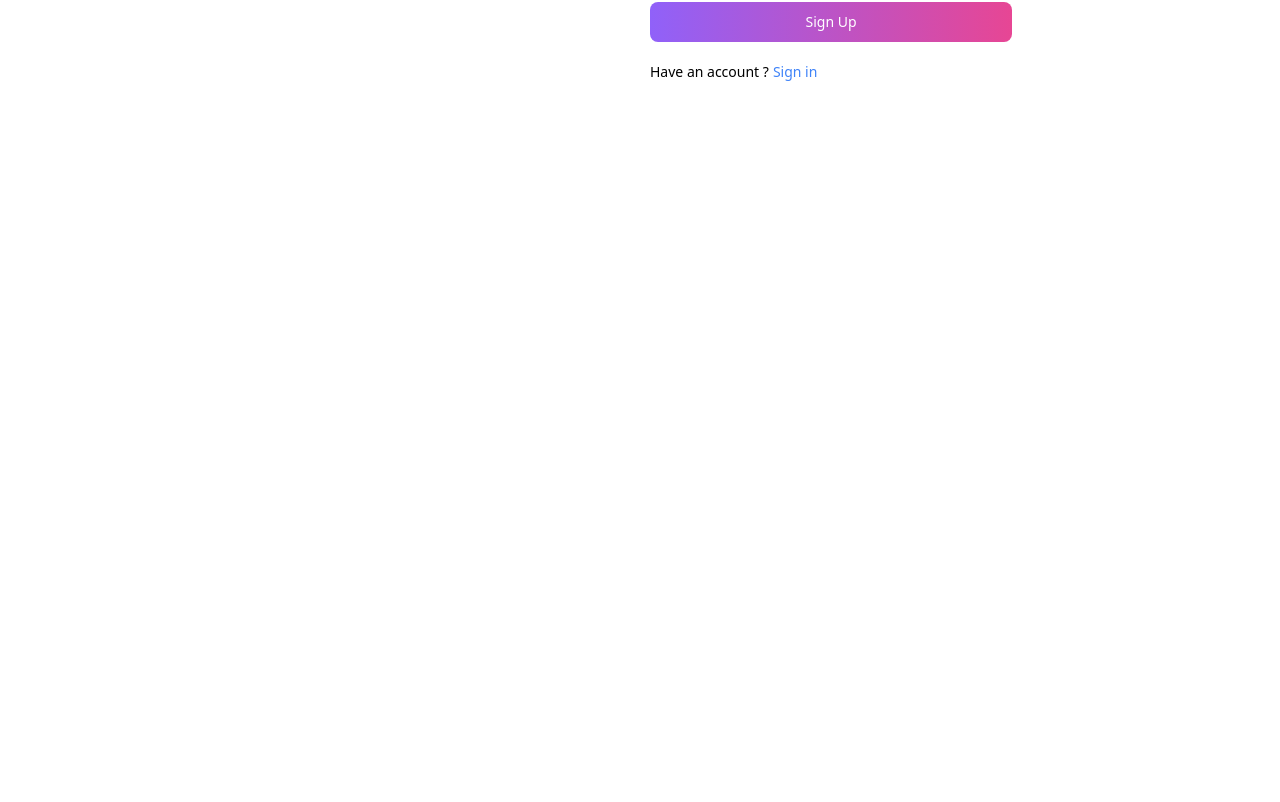
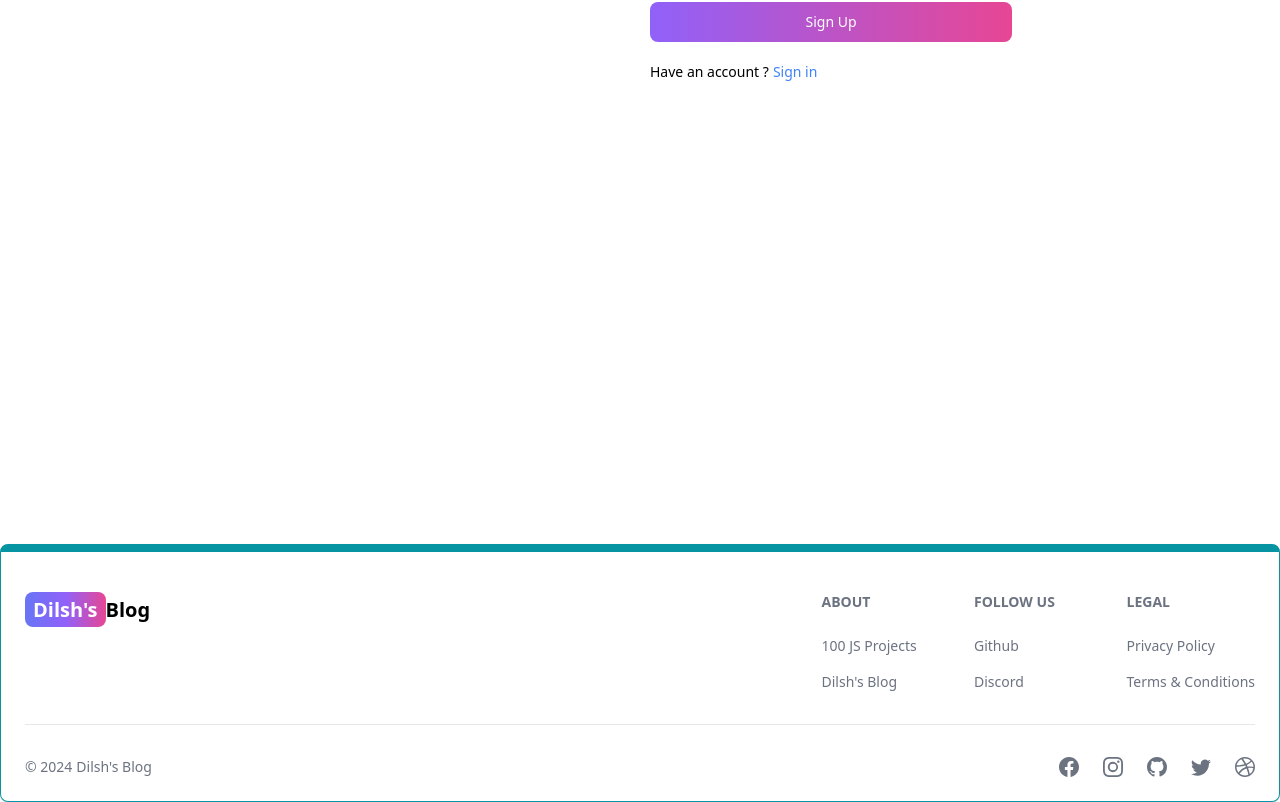
Before and after one commit to DilshaniNK/mern-blog, a React (Vite) app in the folder client/: page /sign-up in a window 1280 px wide. Shown: the part 400-1202 px from the top of the page. Before the commit the page ends 944 px from the top, so only its background shows below. Built offline with nearby package versions, Linux system fonts and the light colour scheme.

Commit message:
create the footer component

```diff
--- a/client/src/App.jsx
+++ b/client/src/App.jsx
@@ -6,6 +6,7 @@
 import SignUp from './pages/SignUp'
 import SignIn from './pages/SignIn'
 import Header from './components/Header'
+import Footer from './components/Footer'
 export default function App() {
   return (
     <BrowserRouter>
@@ -18,6 +19,7 @@
         <Route path='/sign-in' element={<SignIn/>}/>
         <Route path='/sign-up' element={<SignUp/>}/>
       </Routes>
+      <Footer/>
     </BrowserRouter>
   )
 }
--- /dev/null
+++ b/client/src/components/Footer.jsx
@@ -0,0 +1,91 @@
+import { Footer } from 'flowbite-react';
+import React from 'react';
+import { Link } from 'react-router-dom';
+import { BsFacebook, BsInstagram, BsTwitter,BsGithub, BsDribbble } from 'react-icons/bs';
+
+export default function FooterCom() {
+  return (
+    <Footer container className='border border-t-8 border-teal-500'>
+        <div className="w-full max-w-7xl mx-auto">
+            <div className="grid w-full justify-between sm:flex md:grid-cols-1">
+                <div className="mt-5">
+                <Link to="/" className='self-center whitespace-nowrap text-lg sm:text-xl font-semibold dark:text-white'>
+                    <span className='px-2 py-1 bg-gradient-to-r from-indigo-500 via-purple-500 to-pink-500 rounded-lg text-white'>Dilsh's</span>
+                    Blog
+                </Link>
+                </div>
+                <div className="grid grid-cols-2 gap-8  mt-4 sm:grid-cols-3 sm:gap-6">
+                    <div>
+                    <Footer.Title title='About'/>
+                    <Footer.LinkGroup col>
+                        <Footer.Link
+                            href='#'
+                            target='_blank'
+                            rel='noopener noreferrer'
+                        >
+                            100 JS Projects
+                        </Footer.Link>
+                        <Footer.Link
+                            href='/about'
+                            target='_blank'
+                            rel='noopener noreferrer'
+                        >
+                            Dilsh's Blog
+                        </Footer.Link>
+                    </Footer.LinkGroup>
+                    </div>
+                    <div>
+                        <Footer.Title title='Follow Us'/>
+                        <Footer.LinkGroup col>
+                            <Footer.Link
+                                href='https://github.com/DilshaniNK'
+                                target='_blank'
+                                rel='noopener noreferrer'
+
+                            >
+                                Github
+                            </Footer.Link>
+                            <Footer.Link
+                                href='#'
+                                target='_blank'
+                                rel='noopener noreferrer'
+                            >
+                                Discord
+                            </Footer.Link>
+                        </Footer.LinkGroup>
+                    </div>
+                    <div>
+                        <Footer.Title title='Legal'/>
+                        <Footer.LinkGroup col>
+                            <Footer.Link
+                                href='#'
+
+
+                            >
+                                Privacy Policy
+                            </Footer.Link>
+                            <Footer.Link
+                                href='#'
+
+                            >
+                               Terms &amp; Conditions
+                            </Footer.Link>
+                        </Footer.LinkGroup>
+                    </div>
+                </div>
+            </div>
+            <Footer.Divider/>
+            <div className="w-full sm:flex sm:items-center sm:justify-between">
+                <Footer.Copyright href='#' by="Dilsh's Blog" year={new Date().getFullYear()}/>
+                <div className="flex gap-6 sm:mt-0 mt-4 sm:justify-center">
+                    <Footer.Icon href='#' icon={BsFacebook}/>
+                    <Footer.Icon href='#' icon={BsInstagram}/>
+                    <Footer.Icon href='https://github.com/DilshaniNK' icon={BsGithub}/>
+                    <Footer.Icon href='#' icon={BsTwitter}/>
+                    <Footer.Icon href='#' icon={BsDribbble}/>
+                </div>
+            </div>
+        </div>
+    </Footer>
+  )
+}
```
